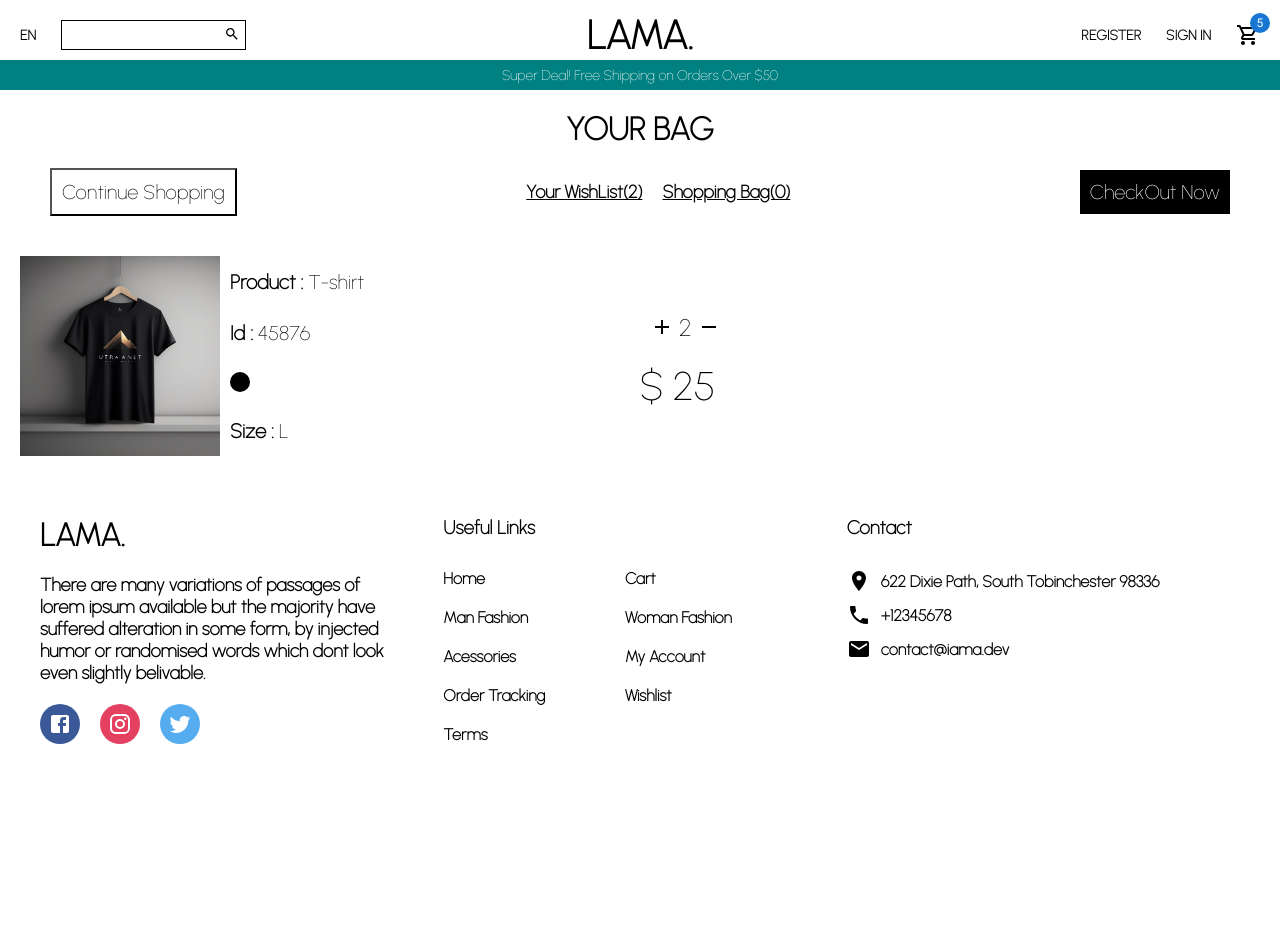
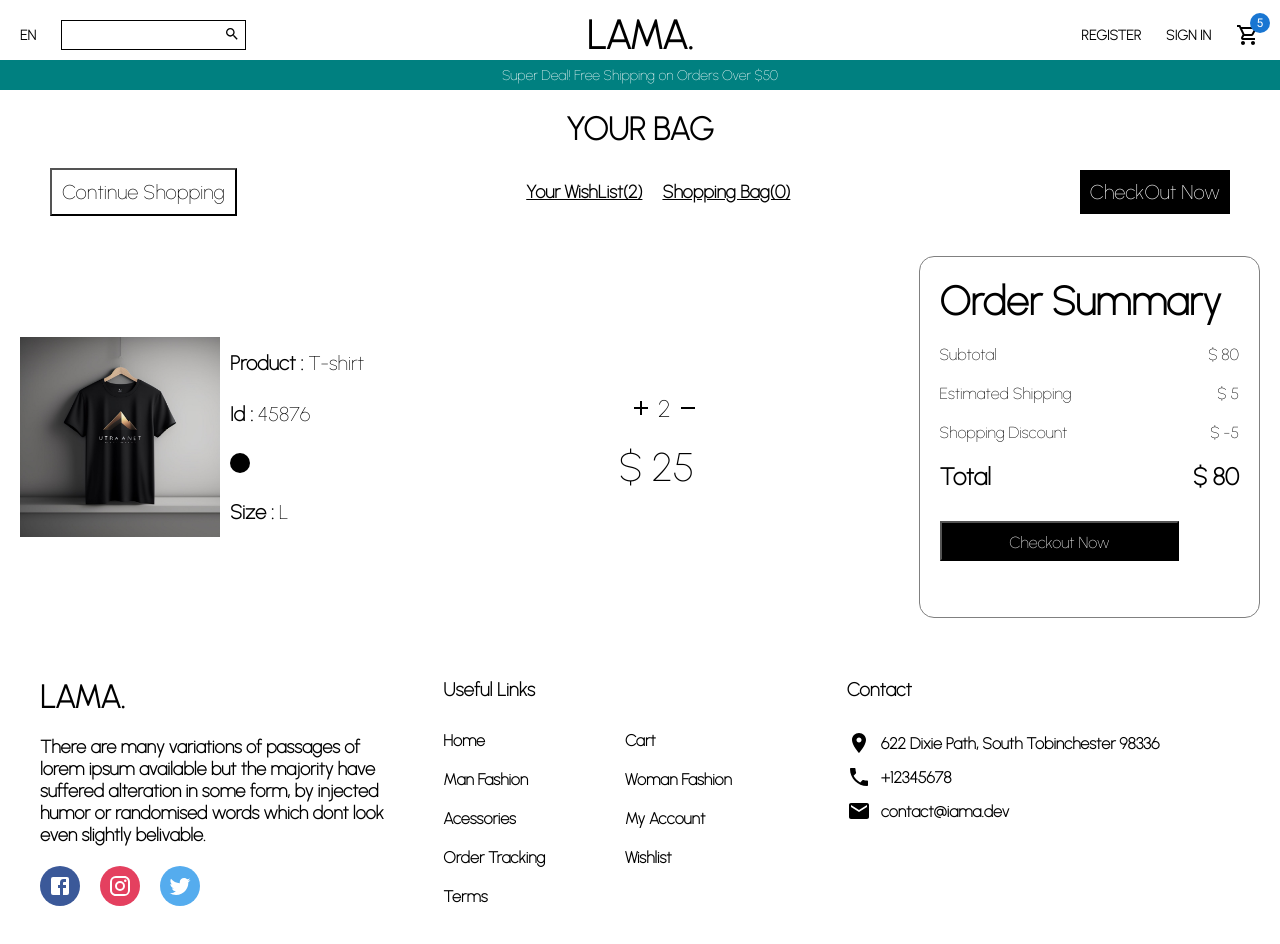
Before and after one commit to yashdarbar/LAMA, a React (Vite) app: page / in a window 1280 px wide. Shown: the top 944 px of the page. Before the commit the page ends 804 px from the top, so only its background shows below. Built offline with nearby package versions, Linux system fonts and the light colour scheme.

Commit message:
new commit

```diff
--- a/src/pages/Cart.jsx
+++ b/src/pages/Cart.jsx
@@ -98,22 +98,56 @@ const PriceDetail = styled.div`
 `;
 
 const ProductAmount = styled.div`
-display: flex;
-align-items: center;
-margin: 10px;`;
+    display: flex;
+    align-items: center;
+    margin: 10px;
+`;
 
 const Amount = styled.div`
     font-size: 24px;
-    margin: 0px 5px;`;
+    margin: 0px 5px;
+`;
 
 const Price = styled.div`
     font-size: 40px;
     margin-top: 10px;
-    `
+`;
 
 const Summary = styled.div`
     flex: 1;
+    height: 40vh;
+    border: 0.5px solid gray;
+    border-radius: 15px;
+    padding: 20px;
 `;
+
+const SummaryTitle = styled.h1`
+font-weight: bold;
+font-size:40px;
+margin-bottom: 10px;`;
+
+const SummaryItem = styled.div`
+    display: flex;
+    justify-content: space-between;
+    margin-top: 20px;
+    font-size: ${props => props.type === "total" && "24px"};
+    font-weight: ${props => props.type === "total" && "bold"};
+`;
+
+const SummaryItemText = styled.span``
+
+const SummaryItemPrice = styled.span``
+
+const Button = styled.button`
+    width: 80%;
+    height: 40px;
+    margin-top: 30px;
+    padding: 10px 15px;
+    background-color: black;
+    color: white;
+    font-size: 16px;
+    cursor: pointer;
+    `;
 
 const Cart = () => {
     return (
@@ -158,7 +192,28 @@ const Cart = () => {
                             </PriceDetail>
                         </Product>
                     </Info>
-                    <Summary></Summary>
+                    <Summary>
+                        <SummaryTitle>Order Summary</SummaryTitle>
+                        <SummaryItem>
+                            <SummaryItemText>Subtotal</SummaryItemText>
+                            <SummaryItemPrice>$ 80</SummaryItemPrice>
+                        </SummaryItem>
+                        <SummaryItem>
+                            <SummaryItemText>
+                                Estimated Shipping
+                            </SummaryItemText>
+                            <SummaryItemPrice>$ 5</SummaryItemPrice>
+                        </SummaryItem>
+                        <SummaryItem>
+                            <SummaryItemText>Shopping Discount</SummaryItemText>
+                            <SummaryItemPrice>$ -5</SummaryItemPrice>
+                        </SummaryItem>
+                        <SummaryItem type="total">
+                            <SummaryItemText>Total</SummaryItemText>
+                            <SummaryItemPrice>$ 80</SummaryItemPrice>
+                        </SummaryItem>
+                        <Button>Checkout Now</Button>
+                    </Summary>
                 </Bottom>
             </Wrapper>
             <Footer />
```
